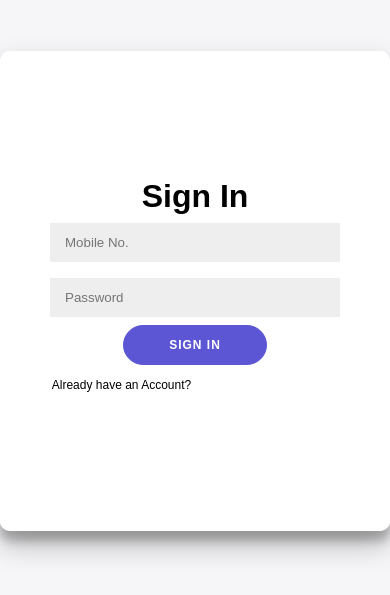
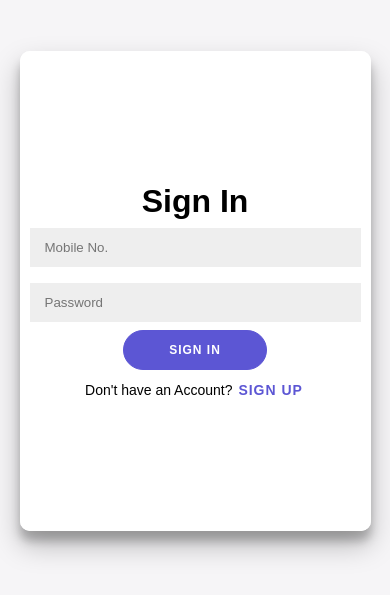
Before and after one commit to Janvi-Thakkar/my-contacts, a React (Create React App) app: page /signin in a window 390 px wide. Shown: the part 131-726 px from the top of the page. Built offline with nearby package versions, Linux system fonts and the light colour scheme.

Commit message:
modified ui for signin container

```diff
--- a/src/assets/css/signin.css
+++ b/src/assets/css/signin.css
@@ -222,14 +222,13 @@
         width: 40px;
     }
 
-    @media(max-width:600px) {
-        .signin_container .overlay-panel {
-           padding: 0 20px;
 
-        }
+
+@media(max-width:600px) {
+    .signin_container  {
+        width:90%
     }
 
-@media(max-width:500px) {
     .signin_container .overlay-panel {
         padding: 0 10px;
     }
@@ -244,6 +243,7 @@
         width: 100%;
         z-index: 2;
         color:black !important;
+        opacity:1;
     }
 
      .signin_container .overlay-left{
@@ -255,4 +255,25 @@
         transform: translateX(100%);
     }
 
+    .signin_container .clickLink{
+        color:#5c56d4;
+        font-size:14px;
+        background-color:transparent;
+        border:none;
+        padding:2px;
+    }
+
+    .signin_container span.account-span {
+        margin-top: 10px;
+        font-size: 14px;
+    }
+
+
 }
+
+@media(max-width:400px) {
+    .signin_container form {
+        padding: 0px 10px;
+    }
+
+}
--- a/src/components/SignIn.jsx
+++ b/src/components/SignIn.jsx
@@ -26,7 +26,7 @@ const SignInPage = (props) => {
 						<input type="password" placeholder="Password" onChange={(event) => { props.setRegisterDetails(event.target.value, "pass") }} />
 						<button onClick={(event) => { props.signUp(event) }}>Sign Up</button>
 						{windowSize.width < 600 &&
-							<span>Already have an Account? <button  onClick={() => { show(true) }}>Sign In</button></span>
+							<span className="account-span">Already have an Account? <button className="clickLink" onClick={() => { show(true) }}>Sign In</button></span>
 
 						}</form>
 				</div>	  </>}
@@ -38,7 +38,7 @@ const SignInPage = (props) => {
 						<input type="password" placeholder="Password" defaultValue={props.signInDetail.password} onChange={(event) => { props.setSignInDetails(event.target.value, "pass") }}/>
 						<button onClick={(event) => { props.signIn(event, props.signInDetail.mobile, props.signInDetail.password)}}>Sign In</button>
 						{windowSize.width < 600 &&
-							<span>Already have an Account? <button className="ghost" id="signIn" onClick={() => { show(!showSignIn) }}>Sign In</button></span>
+							<span className="account-span">Don't have an Account? <button className="clickLink" onClick={() => { show(!showSignIn) }}>Sign UP</button></span>
 
 						}
 					</form>
```
